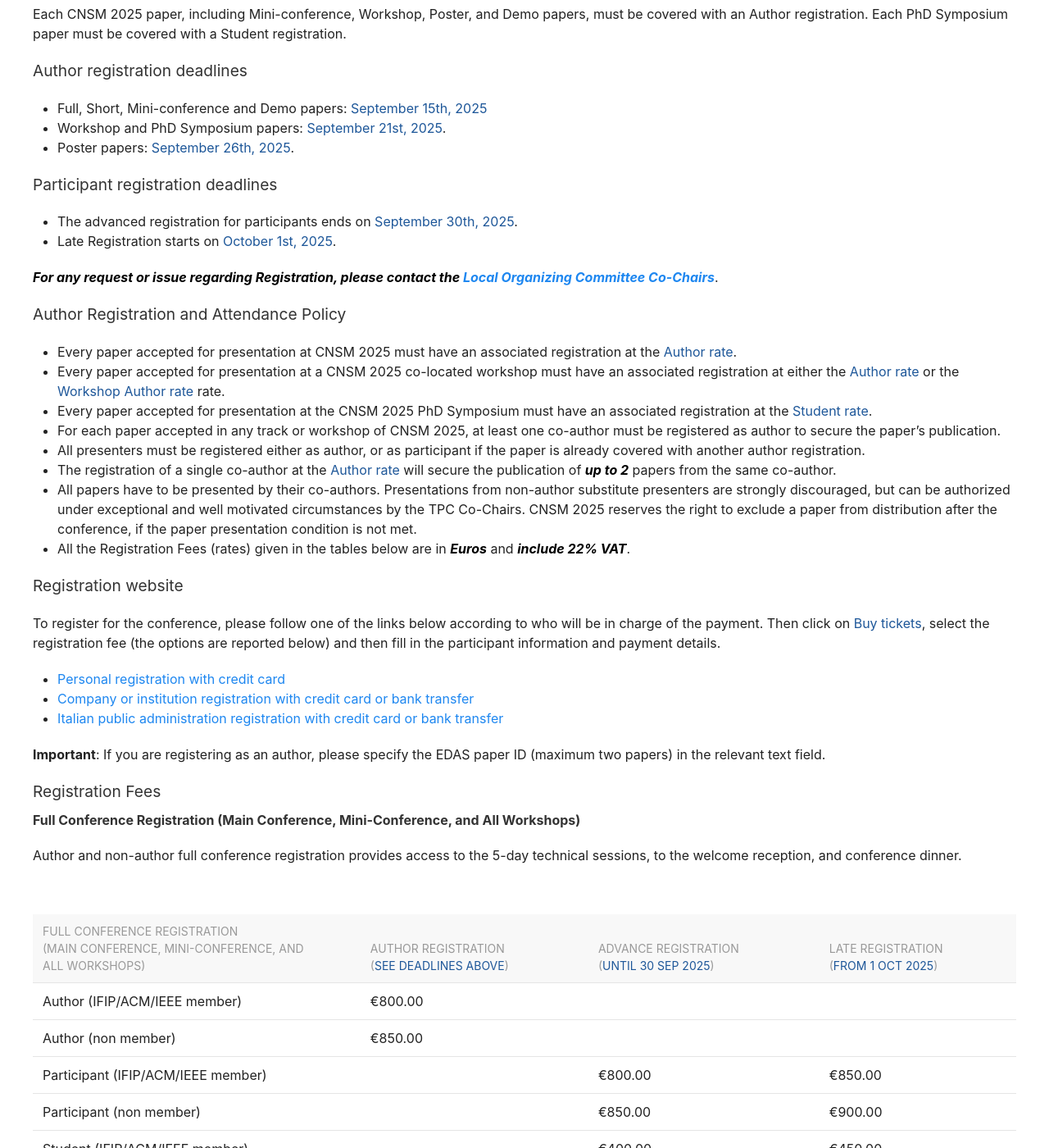
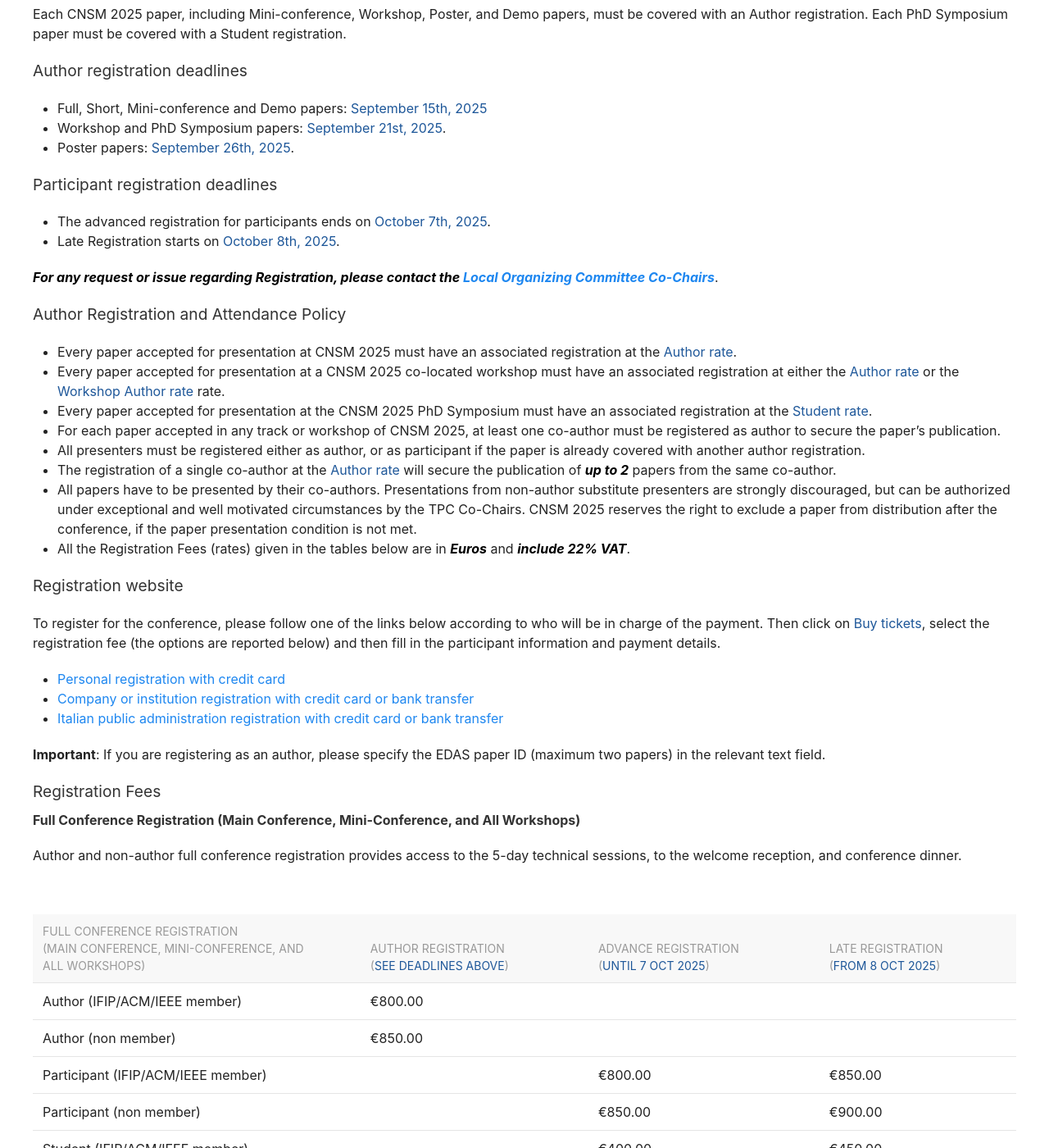
Before and after one commit to stuartclayman/cnsm-2025-website, a Jekyll site: the page built from registration.html, in a window 1280 px wide and 1400 px high, scrolled down 273 px. Shown: the whole window at 82% size. Built offline with Jekyll 4.4.1, drawn with Linux system fonts in a browser that asks for light colours; nearby versions of some CDN libraries; some of the changed text lies outside the part shown.

Commit message:
Registration deadlines updated

```diff
--- a/registration.html
+++ b/registration.html
@@ -20,8 +20,8 @@
 <h3>Participant registration deadlines</h3>
 
 <ul>
-<li>The advanced registration for participants ends on <span class="cn-blue">September 30th, 2025</span>.</li>
-<li>Late Registration starts on  <span class="cn-blue">October 1st, 2025</span>.</li>
+<li>The advanced registration for participants ends on <span class="cn-blue">October 7th, 2025</span>.</li>
+<li>Late Registration starts on  <span class="cn-blue">October 8th, 2025</span>.</li>
 </ul>
 
 <p>
@@ -108,8 +108,8 @@
     <thead>
       <th class="uk-background-muted uk-width-1-3"><div class="cn-pad-right">Full Conference Registration <br/> (Main Conference, Mini-Conference, and All Workshops)</div></th>
       <th class="uk-background-muted"><div class="cn-pad-right">Author Registration <br/> (<span class="cn-blue">See deadlines above</span>)</div></th>
-      <th class="uk-background-muted"><div class="cn-pad-right">Advance Registration <br/> (<span class="cn-blue">until 30 Sep 2025</span>)</div></th>
-      <th class="uk-background-muted"><div class="cn-pad-right">Late Registration <br/> (<span class="cn-blue">from 1 Oct 2025</span>)</div></th>
+      <th class="uk-background-muted"><div class="cn-pad-right">Advance Registration <br/> (<span class="cn-blue">until 7 Oct 2025</span>)</div></th>
+      <th class="uk-background-muted"><div class="cn-pad-right">Late Registration <br/> (<span class="cn-blue">from 8 Oct 2025</span>)</div></th>
     </thead>
 
     <tr><td>Author (IFIP/ACM/IEEE member)</td>
@@ -170,8 +170,8 @@
     <thead>
       <th class="uk-background-muted uk-width-1-3"><div class="cn-pad-right">Workshop Registration <br/> (One Day)</div></th>
       <th class="uk-background-muted"><div class="cn-pad-right">Author Registration <br/> (<span class="cn-blue">until 21 Sep 2025</span>)</div></th>
-      <th class="uk-background-muted"><div class="cn-pad-right">Advance Registration <br/> (<span class="cn-blue">until 30 Sep 2025</span>)</div></th>
-      <th class="uk-background-muted"><div class="cn-pad-right">Late Registration <br/> (<span class="cn-blue">from 1 Oct 2025</span>)</div></th>
+      <th class="uk-background-muted"><div class="cn-pad-right">Advance Registration <br/> (<span class="cn-blue">until 7 Oct 2025</span>)</div></th>
+      <th class="uk-background-muted"><div class="cn-pad-right">Late Registration <br/> (<span class="cn-blue">from 8 Oct 2025</span>)</div></th>
     </thead>
 
     <tr><td>Workshop Author (IFIP/ACM/IEEE member)</td>
```
